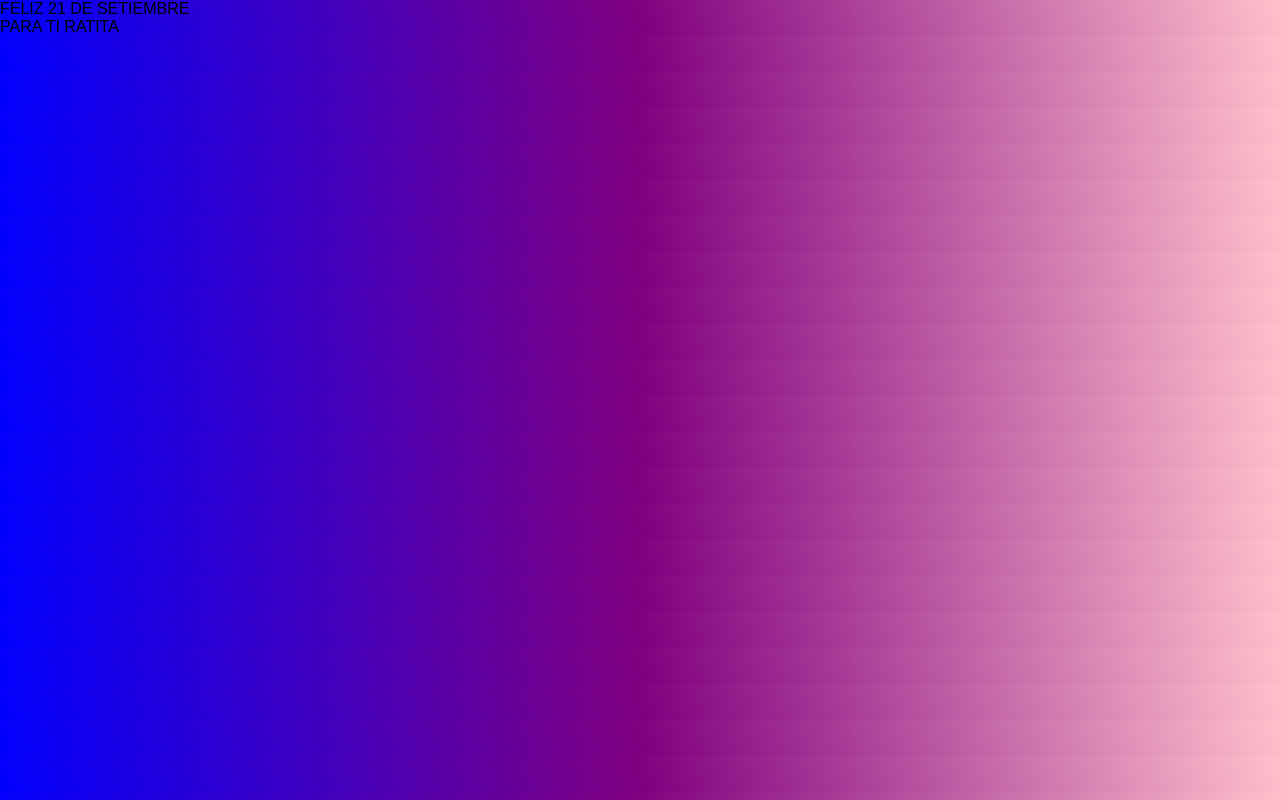
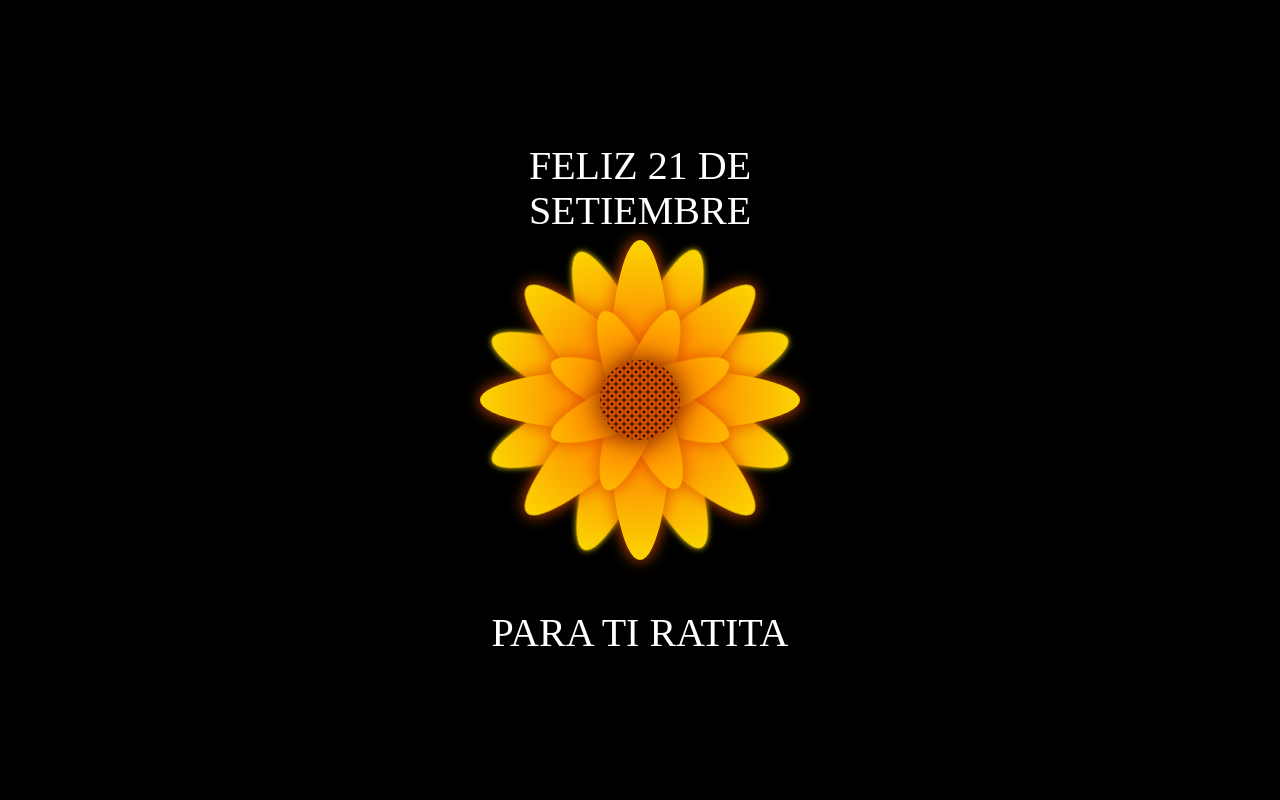
Before and after one commit to Jhonatan-CA/jhonatanca.github.io, a plain HTML site: page index.html in a window 1280 px wide. Drawn offline with Linux system fonts and the light colour scheme.

Commit message:
Update style.css

```diff
--- a/style.css
+++ b/style.css
@@ -1,117 +1,152 @@
 body {
-    margin: 0;
-    font-family: 'Inclusive Sans', sans-serif;
-    background: linear-gradient(70deg, blue, purple, pink);
+  background-color: #000;
+  margin: 0;
+  padding: 0;
+  height: 100vh; /* Asegura que el cuerpo ocupe toda la altura de la ventana */
+  display: flex;
+  align-items: center; /* Centra verticalmente los elementos en el cuerpo */
+  justify-content: center; /* Centra horizontalmente los elementos en el cuerpo */
+}
+.flower {
+  height: 200px;
+  width: 200px;
+  margin: 20px auto;
+
+  display: flex;
+  align-items: center;
+  justify-content: center;
+
+  position: relative;
+  background-color: #000; /* Fondo negro para toda la página */
+
+  /* Agrega una animación de pulsación */
+  animation: pulsate 2s infinite;
+}
+/*Síguenos en todas las redes como:*/
+/*Faster Academy*/
+/*Código: Daniel Arteaga de Faster Academy*/
+.text-above,
+.text-below {
+    position: absolute;
+    text-align: center;
+    color: #fff; /* Color del texto */
+    font-size: 25px; /* Tamaño del texto */
 }
 
-h1 {
-    text-align: center;
-    font-size: 100px;
+.text-above {
+    top: -60px; /* Ajusta la posición vertical del texto arriba de la flor */
 }
 
-.Con-2 {
-    display: none;
+.text-below {
+    bottom: -60px; /* Ajusta la posición vertical del texto debajo de la flor */
 }
+@keyframes pulsate {
+  0% {
+      transform: scale(1.5);
+  }
+  50% {
+      transform: scale(1.6);
+  }
+  100% {
+      transform: scale(1.5);
+  }
+}
+  .mid {
+    width: 50px;
+    height: 50px;
+    border-radius: 50%;
 
-canvas {
-    display: block;
-}
+    background: radial-gradient(circle, #000, #ff5e00, #000);
 
-.Contenedor {
-    display: flex;
-    justify-content: center;
-    align-items: center;
-    height: 100vh;
-    margin: 0;
-}
+    z-index: 4;
 
-.Con {
-    display: flex;
-    place-content: center;
-    align-items: center;
-    margin-top: 15px;
-}
+    background-size: 5px 5px;
 
-.Texto {
-    display: none;
-}
+    filter: drop-shadow(0 0 8px #682600);
+  }
+/*Síguenos en todas las redes como:*/
+/*Faster Academy*/
+/*Código: Daniel Arteaga de Faster Academy*/
+  .Petal1 {
+    position: absolute;
+    left: 40px;
+    z-index: 3;
 
-.Texto h2 {
-    font-size: 50px;
-}
+    width: 120px;
+    height: 30px;
+    border-radius: 50%;
 
-#B12 {
-    margin-left: 30px;
-}
+    background: radial-gradient(circle, #ff5e00, #ffbb00);
 
-.Button{
-    font-family: monospace;
-    font-size: x-large;
-    transition-duration: 0.2s;
-    padding: 10px;
-    border-radius: 8px;
-    background-color: greenyellow;
-    color: black;
-    border: 2px solid green;
-    cursor: pointer;
-}
+    filter: drop-shadow(0 0 5px #e05200);
+  }
 
-.Button:hover{
-    transform: scale(1.1);
-    border-radius: 14px;
-    box-shadow: 0 12px 16px 0 rgba(0,0,0,0.24), 0 17px 50px 0 rgba(0,0,0,0.19);
-    color: black;
-    background-color: white;
-}
+  .Petal1.p1 {
+    transform: rotate(22.5deg);
+  }
+  .Petal1.p2 {
+    transform: rotate(67.5deg);
+  }
+  .Petal1.p3 {
+    transform: rotate(110.5deg);
+  }
+  .Petal1.p4 {
+    transform: rotate(157.5deg);
+  }
 
-.Contenedor-Binicio {
-    display: flex;
-    justify-content: center;
-    align-items: center;
-    margin-top: 10px;
-}
+  .Petal2 {
+    position: absolute;
+    left: 0;
+    z-index: 2;
 
-.Con-Emergente{
-    align-items: center;
-    text-align: center;
-    padding: 20px;
-    display: flex;
-}
+    width: 200px;
+    height: 40px;
+    border-radius: 50%;
 
-.cua{
-    display: none;
-    position: fixed;
-    top: 20px;
-    left: 50%;
-    transform: translateX(-50%);
-    width: 300px;
-    padding: 30px;
-    background-color: #f9f9f9;
-    border: 2px solid greenyellow;
-    border-radius: 5px;
-    box-shadow: 0 2px 4px rgba(0, 0, 0, 0.2);
-    text-align: center;
-    animation: aparecer 0.5s ease-out;
-}
+    background: radial-gradient(circle, #ff5e00, #fbd702);
 
-@keyframes aparecer {
-    0% {
-      opacity: 0;
-      transform: translateX(-50%) translateY(-20px);
-    }
-    50% {
-      opacity: 0.5;
-      transform: translateX(-50%) translateY(-10px);
-    }
-    100% {
-        opacity: 1;
-        transform: translateX(-50%) translateY(0);
-      }
-}
+    filter: drop-shadow(0 0 5px #e05200);
+  }
 
-@media (max-width: 468px) {
-    body {
-        background: linear-gradient(100deg, blue, purple, pink);
+  .Petal2.p1 {
+  }
 
-    }
-}
+  .Petal2.p2 {
+    transform: rotate(90deg);
+  }
+  .Petal2.p3 {
+    transform: rotate(45deg);
+  }
+
+  .Petal2.p4 {
+    transform: rotate(135deg);
+  }
+
+  .Petal3 {
+    position: absolute;
+    left: 0px;
+    z-index: 1;
+
+    width: 200px;
+    height: 40px;
+    border-radius: 50%;
+
+    background: radial-gradient(circle, #ff5e00, #fbd702);
+
+    filter: drop-shadow(0 0 2px #fbd702);
+  }
+/*Síguenos en todas las redes como:*/
+/*Faster Academy*/
+/*Código: Daniel Arteaga de Faster Academy*/
+  .Petal3.p1 {
+    transform: rotate(22.5deg);
+  }
+  .Petal3.p2 {
+    transform: rotate(67.5deg);
+  }
+  .Petal3.p3 {
+    transform: rotate(110.5deg);
+  }
+  .Petal3.p4 {
+    transform: rotate(157.5deg);
+  }
```
